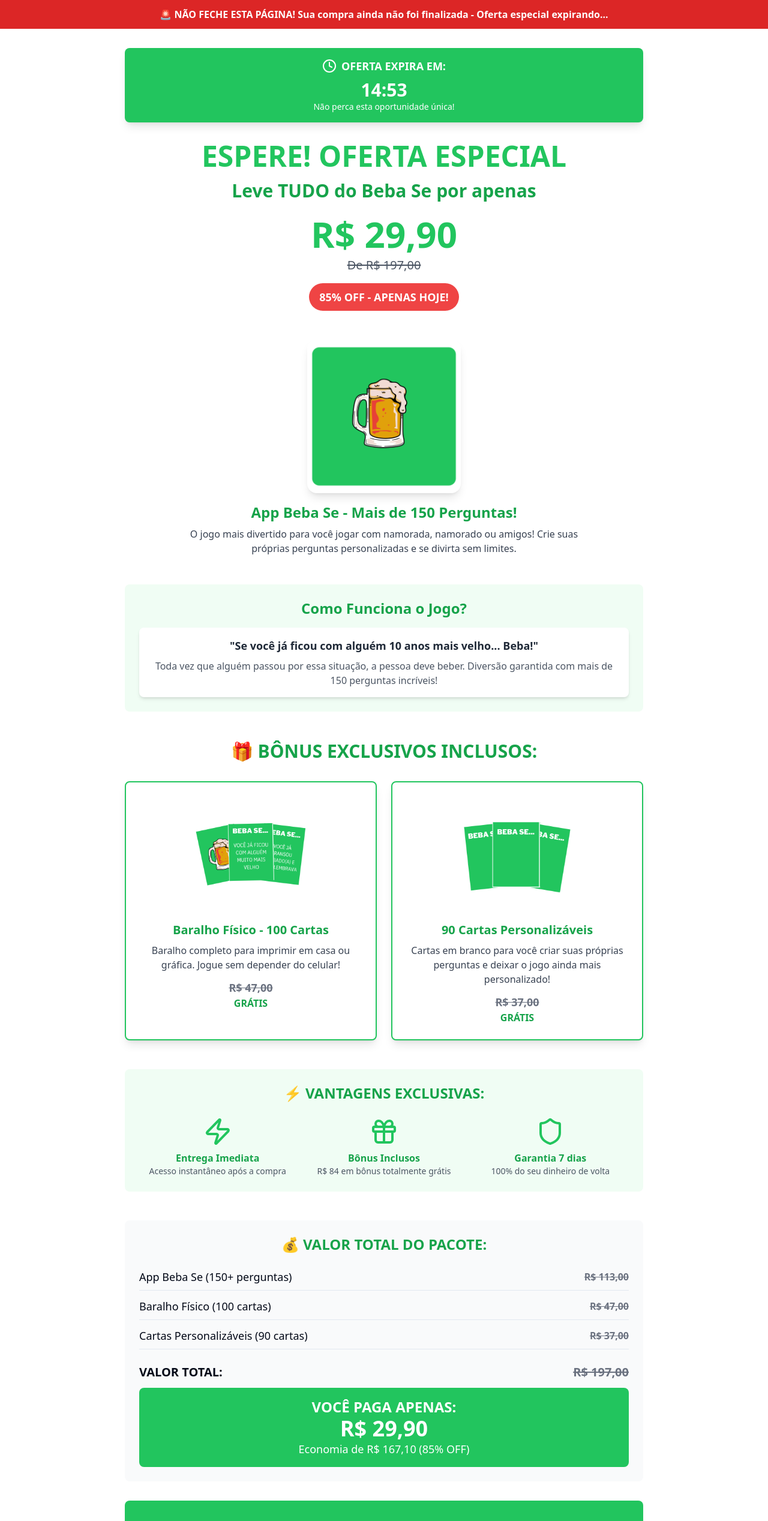
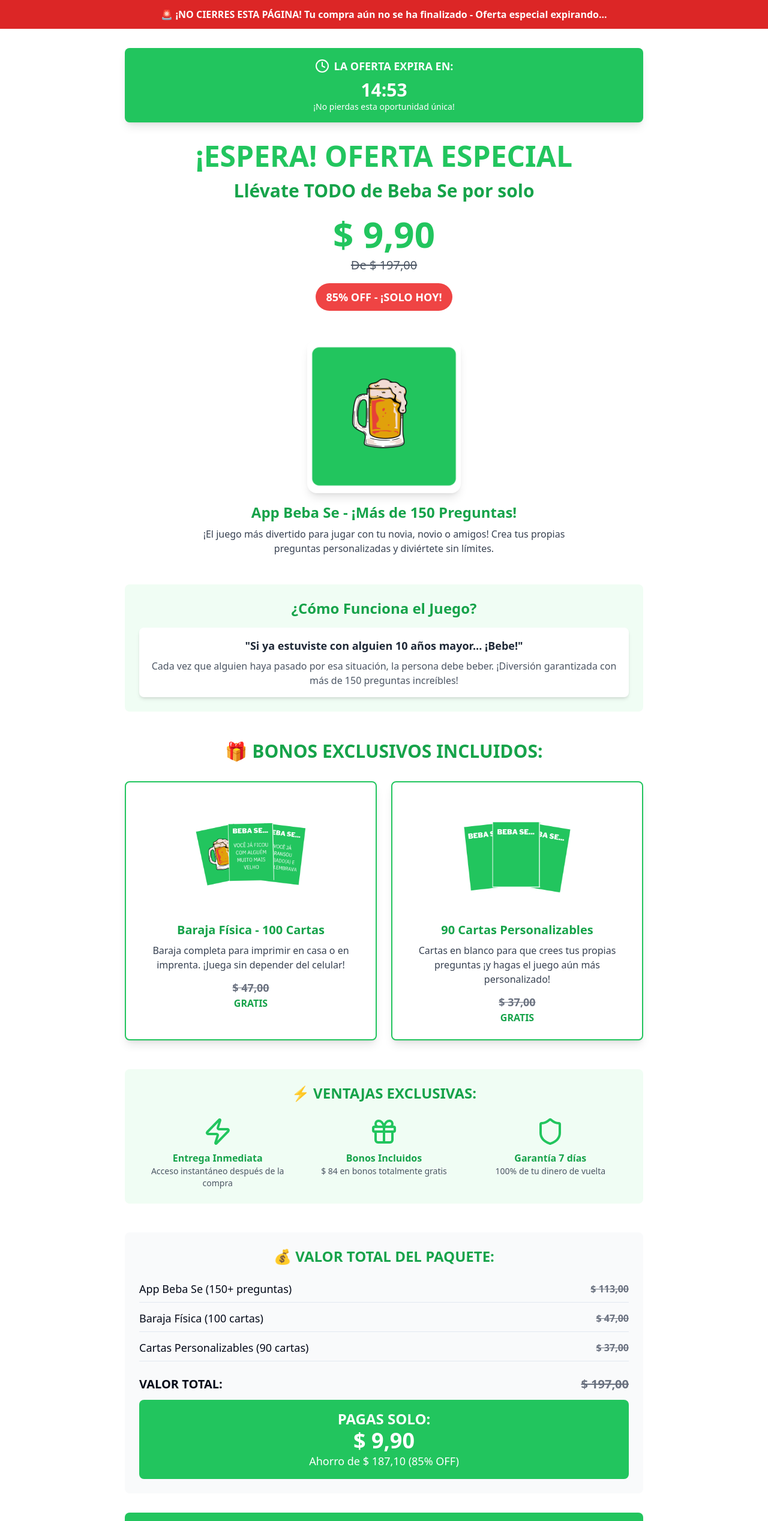
Before and after one commit to Ritamattos/pagina-bebe-si-upsell-es, a React (Vite) app: page / in a window 1280 px wide. Shown: the top 2535 px of the page at 60% size. Built offline with nearby package versions, Linux system fonts and the light colour scheme.

Commit message:
Translate and update prices
Translate the page to Spanish, change the price of R$ 29.90 to $ 9.90, change De R$ 197 to De $ 197, and change the other prices to the $ sign.

```diff
--- a/src/components/UpsellPage.tsx
+++ b/src/components/UpsellPage.tsx
@@ -1,3 +1,4 @@
+
 import { Clock, Star, Gift, Shield, Zap } from "lucide-react";
 import { Card, CardContent } from "@/components/ui/card";
 import { Badge } from "@/components/ui/badge";
@@ -6,12 +7,12 @@ import CountdownTimer from "./CountdownTimer";
 
 const UpsellPage = () => {
   useEffect(() => {
-    // Carregar script da Hotmart
+    // Cargar script de Hotmart
     const script = document.createElement('script');
     script.src = 'https://checkout.hotmart.com/lib/hotmart-checkout-elements.js';
     script.async = true;
     script.onload = () => {
-      // Executar o código de inicialização após o script carregar
+      // Ejecutar el código de inicialización después de que se cargue el script
       const initScript = document.createElement('script');
       initScript.innerHTML = `
         checkoutElements.init('salesFunnel').mount('#hotmart-sales-funnel')
@@ -21,7 +22,7 @@ const UpsellPage = () => {
     document.head.appendChild(script);
 
     return () => {
-      // Limpar scripts quando componente for desmontado
+      // Limpiar scripts cuando el componente se desmonte
       const scripts = document.querySelectorAll('script[src*="hotmart-checkout-elements"]');
       scripts.forEach(script => script.remove());
     };
@@ -29,42 +30,42 @@ const UpsellPage = () => {
 
   return (
     <div className="min-h-screen bg-white">
-      {/* Header de Urgência */}
+      {/* Header de Urgencia */}
       <div className="bg-red-600 text-white py-3 px-4 text-center">
         <div className="flex items-center justify-center gap-2 text-sm md:text-base font-bold animate-pulse">
-          🚨 NÃO FECHE ESTA PÁGINA! Sua compra ainda não foi finalizada - Oferta especial expirando...
+          🚨 ¡NO CIERRES ESTA PÁGINA! Tu compra aún no se ha finalizado - Oferta especial expirando...
         </div>
       </div>
 
       <div className="max-w-4xl mx-auto px-4 py-8">
-        {/* Timer de Urgência */}
+        {/* Timer de Urgencia */}
         <div className="text-center mb-8">
           <div className="bg-green-500 text-white rounded-lg p-4 mb-6 shadow-lg">
             <div className="flex items-center justify-center gap-2 mb-2">
               <Clock className="w-6 h-6" />
-              <span className="text-lg font-bold">OFERTA EXPIRA EM:</span>
+              <span className="text-lg font-bold">LA OFERTA EXPIRA EN:</span>
             </div>
             <CountdownTimer />
-            <div className="text-sm">Não perca esta oportunidade única!</div>
+            <div className="text-sm">¡No pierdas esta oportunidad única!</div>
           </div>
         </div>
 
         {/* Título Principal */}
         <div className="text-center mb-12">
           <h1 className="text-4xl md:text-5xl font-bold text-green-500 mb-4">
-            ESPERE! OFERTA ESPECIAL
+            ¡ESPERA! OFERTA ESPECIAL
           </h1>
           <h2 className="text-2xl md:text-3xl font-bold text-green-600 mb-6">
-            Leve TUDO do Beba Se por apenas
+            Llévate TODO de Beba Se por solo
           </h2>
-          <div className="text-6xl font-bold text-green-500 mb-2">R$ 29,90</div>
-          <div className="text-xl text-gray-600 line-through mb-4">De R$ 197,00</div>
+          <div className="text-6xl font-bold text-green-500 mb-2">$ 9,90</div>
+          <div className="text-xl text-gray-600 line-through mb-4">De $ 197,00</div>
           <Badge className="bg-red-500 text-white text-lg px-4 py-2">
-            85% OFF - APENAS HOJE!
+            85% OFF - ¡SOLO HOY!
           </Badge>
         </div>
 
-        {/* Imagem do App */}
+        {/* Imagen del App */}
         <div className="text-center mb-12">
           <img
             src="/lovable-uploads/c39c80b0-54ce-4f3b-9f89-9618c9528c4e.png"
@@ -72,131 +73,131 @@ const UpsellPage = () => {
             className="mx-auto w-64 h-64 object-contain rounded-2xl shadow-lg"
           />
           <h3 className="text-2xl font-bold text-green-600 mt-4">
-            App Beba Se - Mais de 150 Perguntas!
+            App Beba Se - ¡Más de 150 Preguntas!
           </h3>
           <p className="text-gray-700 mt-2 max-w-2xl mx-auto">
-            O jogo mais divertido para você jogar com namorada, namorado ou amigos!
-            Crie suas próprias perguntas personalizadas e se divirta sem limites.
+            ¡El juego más divertido para jugar con tu novia, novio o amigos!
+            Crea tus propias preguntas personalizadas y diviértete sin límites.
           </p>
         </div>
 
-        {/* Como Funciona */}
+        {/* Cómo Funciona */}
         <div className="bg-green-50 rounded-lg p-6 mb-12">
           <h3 className="text-2xl font-bold text-green-600 text-center mb-4">
-            Como Funciona o Jogo?
+            ¿Cómo Funciona el Juego?
           </h3>
           <div className="text-center">
             <div className="bg-white rounded-lg p-4 shadow-md">
               <p className="text-lg font-semibold text-gray-800 mb-2">
-                "Se você já ficou com alguém 10 anos mais velho... Beba!"
+                "Si ya estuviste con alguien 10 años mayor... ¡Bebe!"
               </p>
               <p className="text-gray-600">
-                Toda vez que alguém passou por essa situação, a pessoa deve beber.
-                Diversão garantida com mais de 150 perguntas incríveis!
+                Cada vez que alguien haya pasado por esa situación, la persona debe beber.
+                ¡Diversión garantizada con más de 150 preguntas increíbles!
               </p>
             </div>
           </div>
         </div>
 
-        {/* O que você vai receber */}
+        {/* Lo que vas a recibir */}
         <div className="mb-12">
           <h3 className="text-3xl font-bold text-green-600 text-center mb-8">
-            🎁 BÔNUS EXCLUSIVOS INCLUSOS:
+            🎁 BONOS EXCLUSIVOS INCLUIDOS:
           </h3>
 
           <div className="grid md:grid-cols-2 gap-6 mb-8">
-            {/* Baralho Físico */}
+            {/* Baraja Física */}
             <Card className="border-green-500 border-2 shadow-lg">
               <CardContent className="p-6 text-center">
                 <img
                   src="/lovable-uploads/26d4a9ec-78a8-4d58-bc3b-5bb69401ce60.png"
-                  alt="Baralho Físico Beba Se"
+                  alt="Baraja Física Beba Se"
                   className="mx-auto w-48 h-48 object-contain mb-4"
                 />
                 <h4 className="text-xl font-bold text-green-600 mb-2">
-                  Baralho Físico - 100 Cartas
+                  Baraja Física - 100 Cartas
                 </h4>
                 <p className="text-gray-700 mb-3">
-                  Baralho completo para imprimir em casa ou gráfica.
-                  Jogue sem depender do celular!
+                  Baraja completa para imprimir en casa o en imprenta.
+                  ¡Juega sin depender del celular!
                 </p>
-                <div className="text-lg font-bold text-gray-500 line-through">R$ 47,00</div>
-                <div className="text-green-600 font-bold">GRÁTIS</div>
+                <div className="text-lg font-bold text-gray-500 line-through">$ 47,00</div>
+                <div className="text-green-600 font-bold">GRATIS</div>
               </CardContent>
             </Card>
 
-            {/* Cartas Personalizáveis */}
+            {/* Cartas Personalizables */}
             <Card className="border-green-500 border-2 shadow-lg">
               <CardContent className="p-6 text-center">
                 <img
                   src="/lovable-uploads/005e6251-5717-4556-86fd-d68bb71221d4.png"
-                  alt="Cartas Personalizáveis"
+                  alt="Cartas Personalizables"
                   className="mx-auto w-48 h-48 object-contain mb-4"
                 />
                 <h4 className="text-xl font-bold text-green-600 mb-2">
-                  90 Cartas Personalizáveis
+                  90 Cartas Personalizables
                 </h4>
                 <p className="text-gray-700 mb-3">
-                  Cartas em branco para você criar suas próprias perguntas
-                  e deixar o jogo ainda mais personalizado!
+                  Cartas en blanco para que crees tus propias preguntas
+                  ¡y hagas el juego aún más personalizado!
                 </p>
-                <div className="text-lg font-bold text-gray-500 line-through">R$ 37,00</div>
-                <div className="text-green-600 font-bold">GRÁTIS</div>
+                <div className="text-lg font-bold text-gray-500 line-through">$ 37,00</div>
+                <div className="text-green-600 font-bold">GRATIS</div>
               </CardContent>
             </Card>
           </div>
         </div>
 
-        {/* Benefícios */}
+        {/* Beneficios */}
         <div className="bg-green-50 rounded-lg p-6 mb-12">
           <h3 className="text-2xl font-bold text-green-600 text-center mb-6">
-            ⚡ VANTAGENS EXCLUSIVAS:
+            ⚡ VENTAJAS EXCLUSIVAS:
           </h3>
           <div className="grid md:grid-cols-3 gap-4">
             <div className="text-center">
               <Zap className="w-12 h-12 text-green-500 mx-auto mb-2" />
-              <h4 className="font-bold text-green-600">Entrega Imediata</h4>
-              <p className="text-sm text-gray-600">Acesso instantâneo após a compra</p>
+              <h4 className="font-bold text-green-600">Entrega Inmediata</h4>
+              <p className="text-sm text-gray-600">Acceso instantáneo después de la compra</p>
             </div>
             <div className="text-center">
               <Gift className="w-12 h-12 text-green-500 mx-auto mb-2" />
-              <h4 className="font-bold text-green-600">Bônus Inclusos</h4>
-              <p className="text-sm text-gray-600">R$ 84 em bônus totalmente grátis</p>
+              <h4 className="font-bold text-green-600">Bonos Incluidos</h4>
+              <p className="text-sm text-gray-600">$ 84 en bonos totalmente gratis</p>
             </div>
             <div className="text-center">
               <Shield className="w-12 h-12 text-green-500 mx-auto mb-2" />
-              <h4 className="font-bold text-green-600">Garantia 7 dias</h4>
-              <p className="text-sm text-gray-600">100% do seu dinheiro de volta</p>
+              <h4 className="font-bold text-green-600">Garantía 7 días</h4>
+              <p className="text-sm text-gray-600">100% de tu dinero de vuelta</p>
             </div>
           </div>
         </div>
 
-        {/* Breakdown de Valor */}
+        {/* Desglose de Valor */}
         <div className="bg-gray-50 rounded-lg p-6 mb-8">
           <h3 className="text-2xl font-bold text-green-600 text-center mb-6">
-            💰 VALOR TOTAL DO PACOTE:
+            💰 VALOR TOTAL DEL PAQUETE:
           </h3>
           <div className="space-y-3">
             <div className="flex justify-between items-center border-b pb-2">
-              <span className="text-lg">App Beba Se (150+ perguntas)</span>
-              <span className="font-bold text-gray-500 line-through">R$ 113,00</span>
+              <span className="text-lg">App Beba Se (150+ preguntas)</span>
+              <span className="font-bold text-gray-500 line-through">$ 113,00</span>
             </div>
             <div className="flex justify-between items-center border-b pb-2">
-              <span className="text-lg">Baralho Físico (100 cartas)</span>
-              <span className="font-bold text-gray-500 line-through">R$ 47,00</span>
+              <span className="text-lg">Baraja Física (100 cartas)</span>
+              <span className="font-bold text-gray-500 line-through">$ 47,00</span>
             </div>
             <div className="flex justify-between items-center border-b pb-2">
-              <span className="text-lg">Cartas Personalizáveis (90 cartas)</span>
-              <span className="font-bold text-gray-500 line-through">R$ 37,00</span>
+              <span className="text-lg">Cartas Personalizables (90 cartas)</span>
+              <span className="font-bold text-gray-500 line-through">$ 37,00</span>
             </div>
             <div className="flex justify-between items-center text-xl font-bold pt-3">
               <span>VALOR TOTAL:</span>
-              <span className="text-gray-500 line-through">R$ 197,00</span>
+              <span className="text-gray-500 line-through">$ 197,00</span>
             </div>
             <div className="text-center bg-green-500 text-white rounded-lg p-4">
-              <div className="text-2xl font-bold">VOCÊ PAGA APENAS:</div>
-              <div className="text-4xl font-bold">R$ 29,90</div>
-              <div className="text-lg">Economia de R$ 167,10 (85% OFF)</div>
+              <div className="text-2xl font-bold">PAGAS SOLO:</div>
+              <div className="text-4xl font-bold">$ 9,90</div>
+              <div className="text-lg">Ahorro de $ 187,10 (85% OFF)</div>
             </div>
           </div>
         </div>
@@ -204,31 +205,31 @@ const UpsellPage = () => {
         {/* Código Hotmart */}
         <div className="bg-green-500 text-white rounded-lg p-8 text-center mb-8">
           <h3 className="text-2xl font-bold mb-4">
-            👇 GARANTIR MINHA OFERTA AGORA 👇
+            👇 ASEGURAR MI OFERTA AHORA 👇
           </h3>
           <div className="bg-white rounded-lg p-4">
             {/* HOTMART - Sales Funnel Widget */}
             <div id="hotmart-sales-funnel"></div>
-            {/* Widget será carregado via useEffect */}
+            {/* Widget será cargado vía useEffect */}
           </div>
         </div>
 
-        {/* Garantia */}
+        {/* Garantía */}
         <div className="text-center bg-blue-50 rounded-lg p-6">
           <Shield className="w-16 h-16 text-blue-500 mx-auto mb-4" />
           <h3 className="text-xl font-bold text-blue-600 mb-2">
-            GARANTIA INCONDICIONAL DE 7 DIAS
+            GARANTÍA INCONDICIONAL DE 7 DÍAS
           </h3>
           <p className="text-gray-700">
-            Se por qualquer motivo você não ficar satisfeito, devolvemos 100% do seu dinheiro.
-            Sem perguntas, sem complicações!
+            Si por cualquier motivo no quedas satisfecho, te devolvemos el 100% de tu dinero.
+            ¡Sin preguntas, sin complicaciones!
           </p>
         </div>
 
-        {/* Rodapé de Urgência */}
+        {/* Pie de Urgencia */}
         <div className="text-center mt-8 bg-red-50 rounded-lg p-4">
           <p className="text-red-600 font-bold">
-            ⏰ Esta oferta é por tempo LIMITADO e pode sair do ar a qualquer momento!
+            ⏰ ¡Esta oferta es por tiempo LIMITADO y puede salir del aire en cualquier momento!
           </p>
         </div>
       </div>
```
